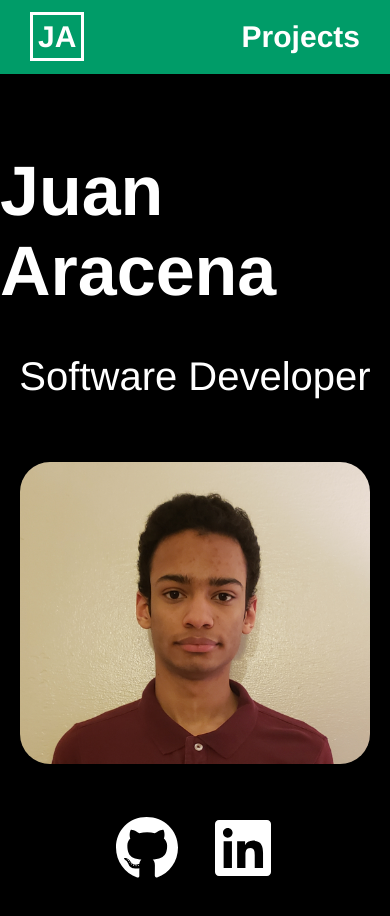
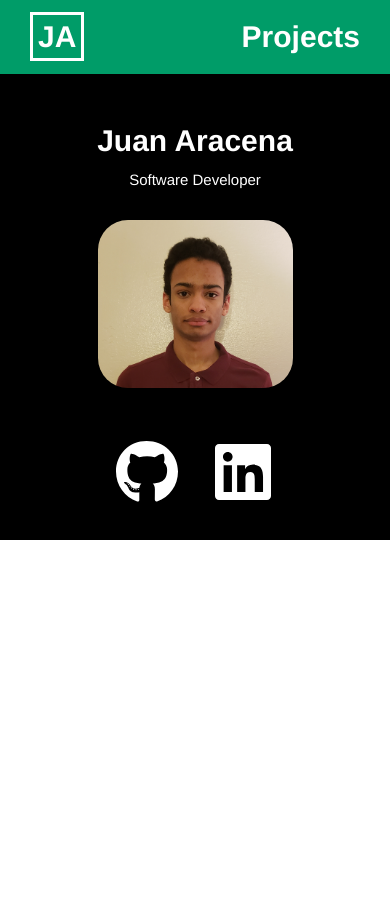
Before and after one commit to JuanAracena/PersonalWebsite, a React (Create React App) app: page / in a window 390 px wide. After the commit the page ends 844 px from the top, so only its background shows below. Built offline with nearby package versions, Linux system fonts and the light colour scheme; the HTML template or start-up script is replaced by a standard one.

Commit message:
Fixed the size of list div

```diff
--- a/src/components/ProfileStyles.css
+++ b/src/components/ProfileStyles.css
@@ -2,12 +2,18 @@
     padding: 0;
 }
 
+#list {
+    position: fixed;
+    width: 100%;
+    height: 100%;
+
+}
 #info {
     display: flex;
     flex-direction: column;
     align-items: center;
     justify-content: center;
-    padding-top: 30px
+    padding-top: 30px;
 }
 
 #info h1 {
@@ -18,6 +24,15 @@
 
 }
 
+
+#text h2 {
+    font-family: Helvetica;
+    font-size: 40px;
+    font-weight: lighter;
+    padding: 10px;
+    color: white;
+}
+
 #text {
     display: flex;
     flex-direction: row;
@@ -26,15 +41,9 @@
 
 }
 
-#text h2 {
-    font-family: Helvetica;
-    font-size: 40px;
-    font-weight: lighter;
-    padding: 10px;
-    color: white;
-}
 #portrait {
     width: 350px;
+    height: 350px;
     border-radius: 50px;
     padding: 20px;
 }
@@ -57,3 +66,32 @@
 #info #icons svg:hover {
     color: rgb(0, 207, 138);
 }
+
+@media screen and (max-width: 1000px) {
+    #info h1 {
+        font-size: 50px;
+    }
+    #info h2 {
+        font-size: 20px;
+    }
+    #info #icons {
+        size: 1em;
+    }
+}
+
+@media screen and (max-width: 576px) {
+
+    #portrait {
+        width: 50%;
+        height: 50%;
+        padding: 20px;
+    }
+
+    #info h1 {
+        font-size: 30px;
+    }
+    #info h2 {
+        font-size: 15px;
+        padding: 0;
+    }
+}
--- a/src/components/Projects.js
+++ b/src/components/Projects.js
@@ -6,13 +6,14 @@ import {useState} from "react"
 
 function hiddenDiv(title, descr, github, isVisible, setIsVisible){
 
-
     return (
         <div id="curtain">
             <h1>{title}</h1>
             <input id="closeButton" type="button" value="Close" onClick={(event) => {
                 event.preventDefault();
                 setIsVisible(!isVisible);
+                //hideCurtainBG();
+
             }}></input>
             <div id="description">
                 <p>{descr}</p>
@@ -25,6 +26,7 @@ function hiddenDiv(title, descr, github, isVisible, setIsVisible){
             </div>
 
         </div>
+
     )
 }
 
@@ -38,26 +40,42 @@ function Projects() {
 
     const [isVisible, setIsVisible] = useState(false);
 
+    // const curtainBG = document.getElementsByClassName("curtainBG");
+    // const showCurtainBG = () => {
+    //     curtainBG[0].classList.add("show");
+    // }
+
+    // const hideCurtainBG = () => {
+    //     curtainBG[0].classList.remove("show");
+    // }
+
     return (
-        <div id="list">
+        <React.Fragment>
+            <div class="curtainBG"></div>
+            <div id="list">
             <h1>Projects</h1>
             <div id="box">
                 <div classname="project-card">
                     <img classname="proj" src="" alt=""></img>
                     <div classname="content">
                         <input id="projButton" type="button" value="Online Auction System" onClick={(event) => {event.preventDefault()
-                        setIsVisible(!isVisible)}}>
+                        setIsVisible(!isVisible);
+                        //showCurtainBG();
+                        }}>
                         {isVisible ? console.log("Show content") : console.log("Hide content")}
                         </input>
                         {isVisible && (
                             hiddenDiv(list.title[0], list.descr[0], list.github[0], isVisible, setIsVisible)
                         )}
 
+
                     </div>
                 </div>
 
             </div>
         </div>
+        </React.Fragment>
+
     )
 }
 
--- a/src/components/ProjectsStyles.css
+++ b/src/components/ProjectsStyles.css
@@ -1,12 +1,15 @@
 * {
     padding: 0;
 }
+
 
 #list {
     display: flex;
     flex-direction: column;
     align-items: center;
-    justify-content: center;
+    justify-content: start;
+    padding-top: 30px;
+    height: 100%;
 }
 
 #list h1{
@@ -25,6 +28,24 @@
 
 .project-card {
     position: relative;
+}
+
+
+
+.curtainBG {
+    position: absolute;
+    top: 0;
+    left: 0;
+    width: 100%;
+    height: 100%;
+    background: #000;
+    opacity: 0;
+    z-index: -1;
+}
+
+.curtainBG.show {
+    opacity: 1;
+    transition: opacity 3s;
 }
 
 
@@ -49,6 +70,7 @@
 
 
 }
+
 
 #curtain h1{
     margin-left: 30px;
```
